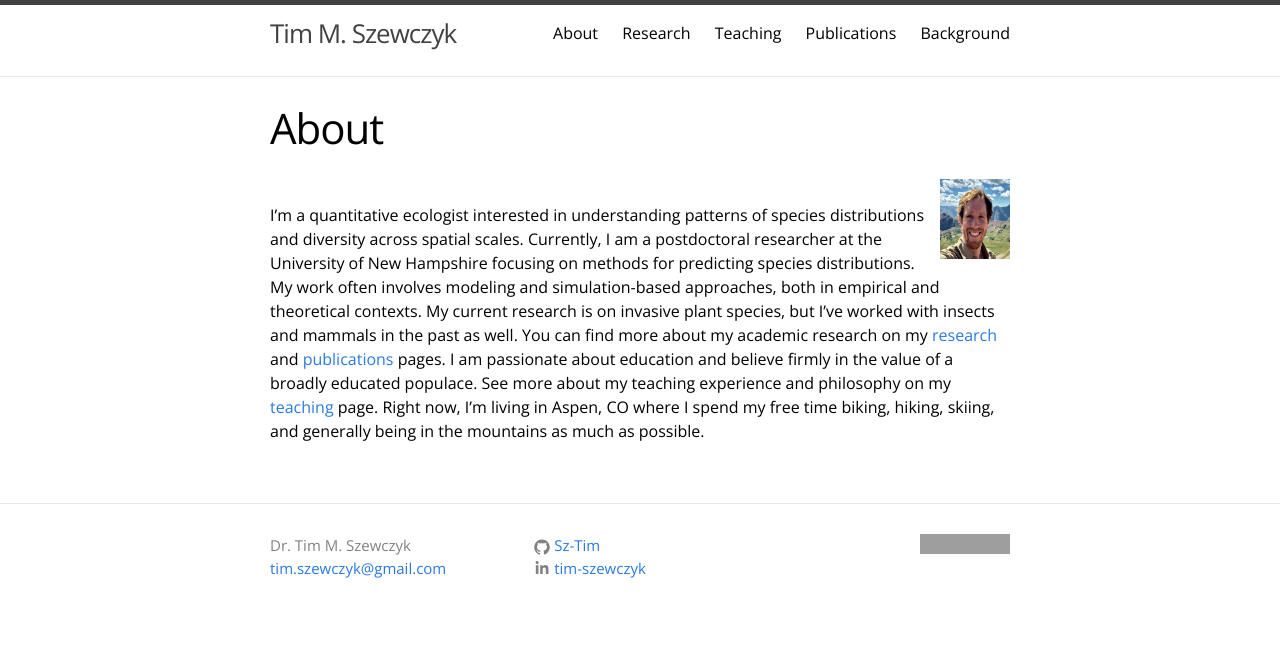
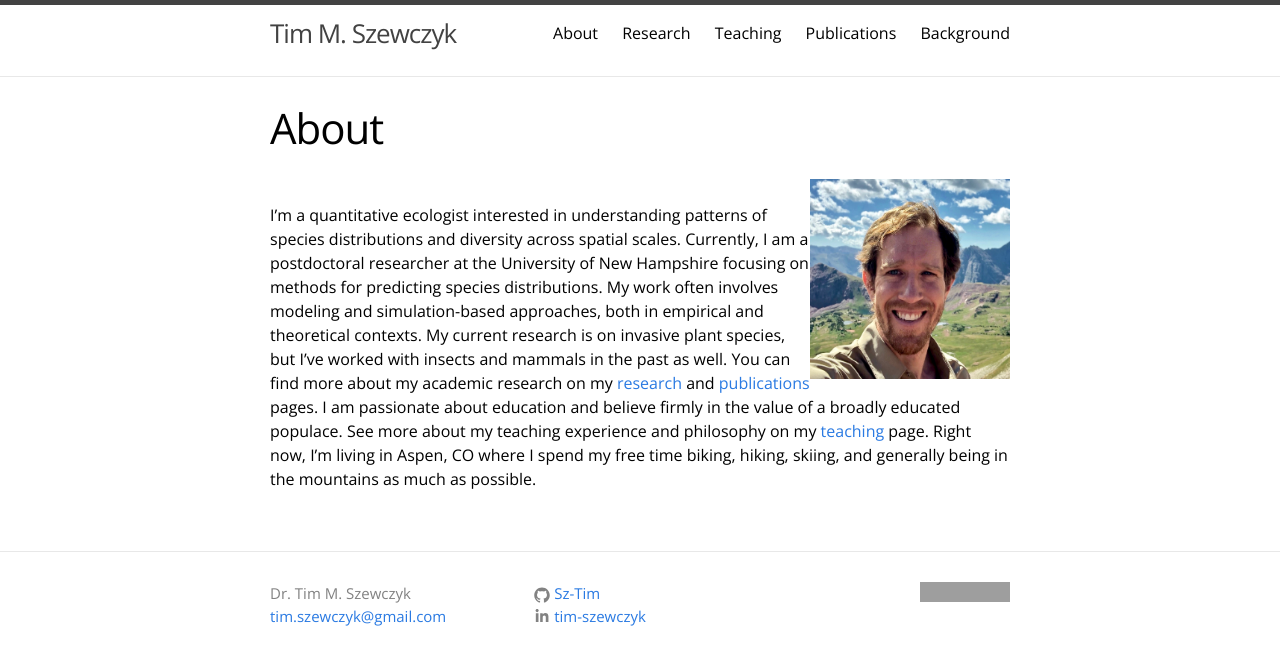
Before and after one commit to Sz-Tim/Sz-Tim.github.io, a Jekyll site: the page built from about.md, in a window 1280 px wide. Shown: the top 665 px of the page. Built offline with Jekyll 4.4.1, drawn with Linux system fonts in a browser that asks for light colours; grey boxes are pictures that could not be loaded.

Commit message:
correcting new image size

```diff
--- a/about.md
+++ b/about.md
@@ -5,5 +5,5 @@ permalink: /about/
 weight: 1
 ---
 
-<img align="right" width="70" height="80" src="{{ site.url }}/assets/headshot_2.jpg">
+<img align="right" width="200" height="200" src="{{ site.url }}/assets/headshot_2.jpg">
 I'm a quantitative ecologist interested in understanding patterns of species distributions and diversity across spatial scales. Currently, I am a postdoctoral researcher at the University of New Hampshire focusing on methods for predicting species distributions. My work often involves modeling and simulation-based approaches, both in empirical and theoretical contexts. My current research is on invasive plant species, but I've worked with insects and mammals in the past as well. You can find more about my academic research on my [research](research.md) and [publications](publications.md) pages. I am passionate about education and believe firmly in the value of a broadly educated populace. See more about my teaching experience and philosophy on my [teaching](teaching.md) page. Right now, I'm living in Aspen, CO where I spend my free time biking, hiking, skiing, and generally being in the mountains as much as possible.
```
